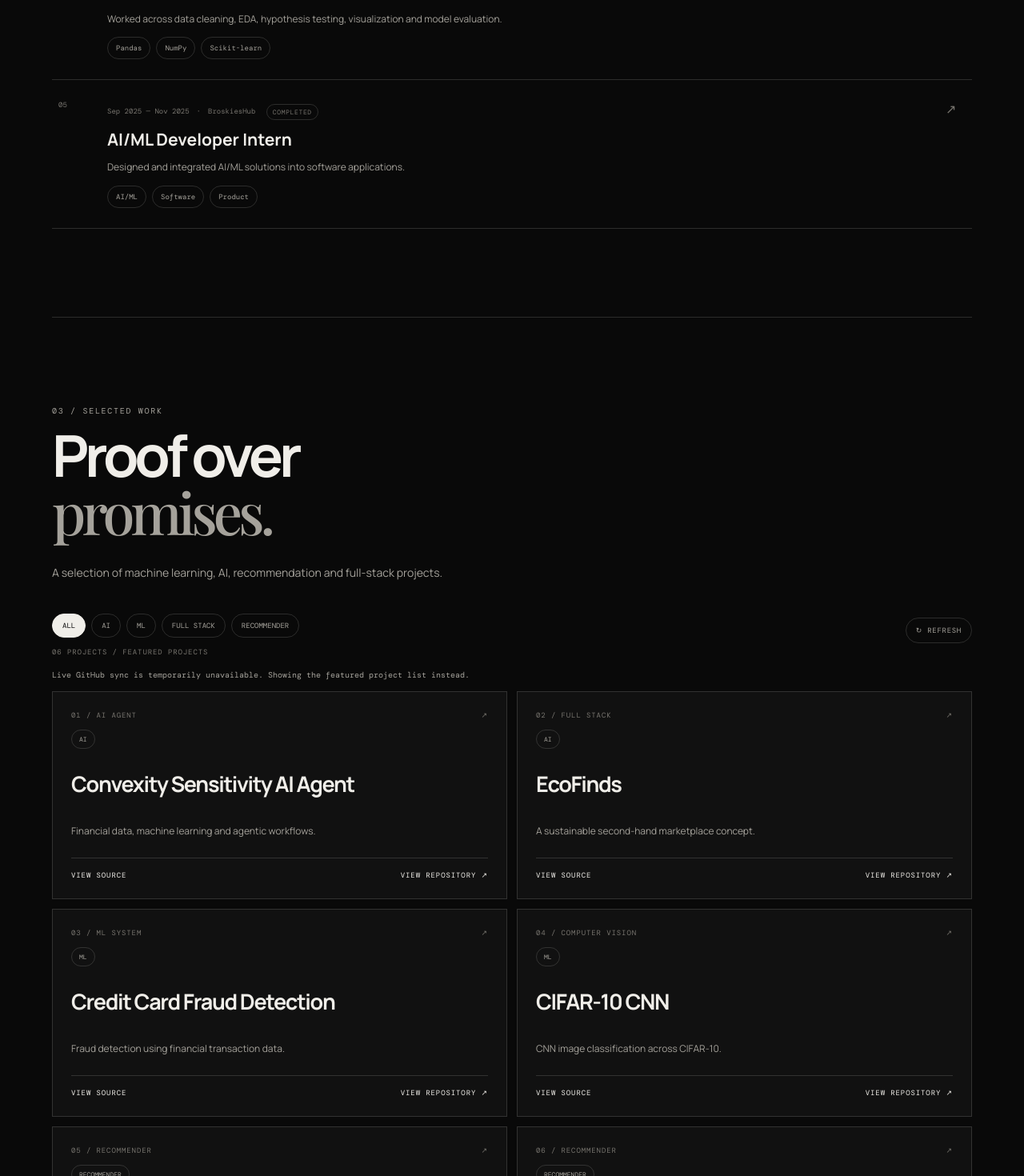
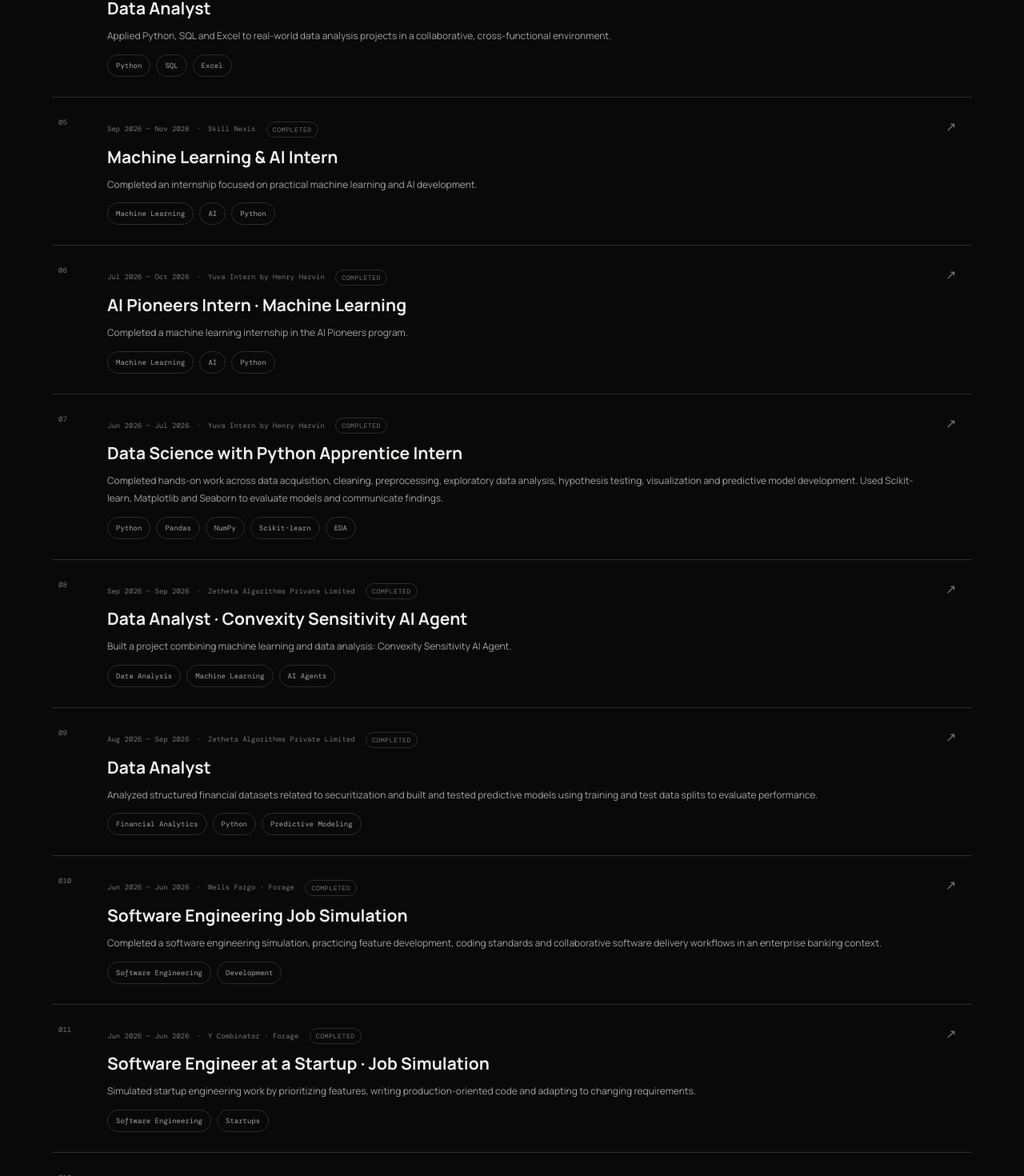
Before and after one commit to pranav1237/portfolio, a React (Vite) app: page / in a window 1280 px wide. Shown: the part 2368-3838 px from the top of the page at 80% size. Built offline with nearby package versions, Linux system fonts and the light colour scheme; no server answers; a web font is replaced by a local one.

Commit message:
Update portfolio experience from latest LinkedIn profile

```diff
--- a/src/Portfolio.jsx
+++ b/src/Portfolio.jsx
@@ -5,11 +5,24 @@ import './styles.css';
 const portrait = '/WhatsApp%20Image%202026-11-21%20at%2012.17.19.jpeg';
 const skills = ['Python','SQL','Java','C++','JavaScript','React','Node.js','Pandas','NumPy','Scikit-learn','Machine Learning','Agentic AI','LangChain','LangGraph','CrewAI','Power BI','Tableau','Excel','Git'];
 const roles = [
-  { title: 'Data Analyst', company: 'Bee Skilled', start: '2026-09', end: null, description: 'Applying Python, SQL and Excel to real-world data analysis work.', tags: ['Python','SQL','Excel'] },
-  { title: 'Machine Learning & AI Intern', company: 'Skill Nexis', start: '2026-09', end: null, description: 'Building practical experience across machine learning, AI workflows and applied development.', tags: ['ML','AI','Python'] },
-  { title: 'Data Analyst · AI Agent Project', company: 'Zetheta Algorithms', start: '2026-08', end: '2026-09', description: 'Analyzed financial datasets, built predictive models and worked on a Convexity Sensitivity AI Agent.', tags: ['Analytics','ML','AI Agents'] },
-  { title: 'Data Science Intern', company: 'Yuva Intern by Henry Harvin', start: '2026-06', end: '2026-07', description: 'Worked across data cleaning, EDA, hypothesis testing, visualization and model evaluation.', tags: ['Pandas','NumPy','Scikit-learn'] },
-  { title: 'AI/ML Developer Intern', company: 'BroskiesHub', start: '2025-09', end: '2025-11', description: 'Designed and integrated AI/ML solutions into software applications.', tags: ['AI/ML','Software','Product'] }
+  { title: 'AI Developer Intern', company: 'NEXVORA', start: '2026-11', end: null, description: 'Working on applied AI development as an intern, contributing to practical product and engineering work.', tags: ['AI','Python','Development'] },
+  { title: 'Agentic AI Role', company: 'Zetheta Algorithms Private Limited', start: '2026-11', end: null, description: 'Designing production-grade autonomous and multi-agent AI systems for financial services use cases, including investment research, regulatory compliance, customer service and portfolio management.', tags: ['Agentic AI','LLMs','Multi-agent systems'] },
+  { title: 'Student · B.Tech Computer Science & Engineering (AI/ML)', company: 'Bennett University', start: '2024-08', end: null, description: 'Pursuing a B.Tech in Computer Science and Engineering with an AI/ML specialization; actively building projects and developing practical engineering skills.', tags: ['AI/ML','Computer Science','Engineering'] },
+  { title: 'Data Analyst', company: 'Bee Skilled', start: '2026-09', end: '2026-11', description: 'Applied Python, SQL and Excel to real-world data analysis projects in a collaborative, cross-functional environment.', tags: ['Python','SQL','Excel'] },
+  { title: 'Machine Learning & AI Intern', company: 'Skill Nexis', start: '2026-09', end: '2026-11', description: 'Completed an internship focused on practical machine learning and AI development.', tags: ['Machine Learning','AI','Python'] },
+  { title: 'AI Pioneers Intern · Machine Learning', company: 'Yuva Intern by Henry Harvin', start: '2026-07', end: '2026-10', description: 'Completed a machine learning internship in the AI Pioneers program.', tags: ['Machine Learning','AI','Python'] },
+  { title: 'Data Science with Python Apprentice Intern', company: 'Yuva Intern by Henry Harvin', start: '2026-06', end: '2026-07', description: 'Completed hands-on work across data acquisition, cleaning, preprocessing, exploratory data analysis, hypothesis testing, visualization and predictive model development. Used Scikit-learn, Matplotlib and Seaborn to evaluate models and communicate findings.', tags: ['Python','Pandas','NumPy','Scikit-learn','EDA'] },
+  { title: 'Data Analyst · Convexity Sensitivity AI Agent', company: 'Zetheta Algorithms Private Limited', start: '2026-09', end: '2026-09', description: 'Built a project combining machine learning and data analysis: Convexity Sensitivity AI Agent.', tags: ['Data Analysis','Machine Learning','AI Agents'], link: 'https://github.com/pranav1237/Zetheta-Internship-Project-1B' },
+  { title: 'Data Analyst', company: 'Zetheta Algorithms Private Limited', start: '2026-08', end: '2026-09', description: 'Analyzed structured financial datasets related to securitization and built and tested predictive models using training and test data splits to evaluate performance.', tags: ['Financial Analytics','Python','Predictive Modeling'] },
+  { title: 'Software Engineering Job Simulation', company: 'Wells Fargo · Forage', start: '2026-06', end: '2026-06', description: 'Completed a software engineering simulation, practicing feature development, coding standards and collaborative software delivery workflows in an enterprise banking context.', tags: ['Software Engineering','Development'] },
+  { title: 'Software Engineer at a Startup · Job Simulation', company: 'Y Combinator · Forage', start: '2026-06', end: '2026-06', description: 'Simulated startup engineering work by prioritizing features, writing production-oriented code and adapting to changing requirements.', tags: ['Software Engineering','Startups'] },
+  { title: 'Operations Job Simulation', company: 'Goldman Sachs · Forage', start: '2026-05', end: '2026-05', description: 'Practiced trade lifecycle management, fund services workflows and reconciliation tasks in a financial services context.', tags: ['Operations','Financial Services'] },
+  { title: 'Software Engineering Job Simulation', company: 'Commonwealth Bank · Forage', start: '2026-04', end: '2026-04', description: 'Extended a C#/.NET backend with MongoDB, tested APIs using Postman, updated a React/Redux TypeScript frontend, added xUnit tests and practiced Git/GitHub branching and pull requests.', tags: ['C#/.NET','MongoDB','React','TypeScript','Postman'] },
+  { title: 'Quantitative Research Job Simulation', company: 'J.P. Morgan · Forage', start: '2026-02', end: '2026-02', description: 'Applied statistical and quantitative techniques to financial datasets, built predictive models and communicated data-driven insights.', tags: ['Quantitative Research','Statistics','Finance'] },
+  { title: 'Program Specialist · Job Simulation', company: 'J.P. Morgan · Forage', start: '2025-11', end: '2025-12', description: 'Completed a structured program covering software engineering best practices and financial technology concepts; built and tested interfaces for internal data visualization tools in a simulated trading environment.', tags: ['Software Engineering','FinTech','Data Visualization'] },
+  { title: 'Data Analyst · Job Simulation', company: 'Tata Group · Forage', start: '2025-09', end: '2025-10', description: 'Explored generative AI and large language models for business data analysis, analyzed datasets with Python and developed AI-assisted business insight reports using prompt engineering.', tags: ['Generative AI','LLMs','Python','Pandas'] },
+  { title: 'Data Specialist · Job Simulation', company: 'Deloitte · Forage', start: '2025-08', end: '2025-09', description: 'Performed statistical analysis and data-driven decision-making on business datasets; built dashboards and visualizations with Tableau and Power BI and practiced data wrangling and feature engineering.', tags: ['Data Analytics','Tableau','Power BI','Statistics'] },
+  { title: 'AI/ML Developer Intern', company: 'BroskiesHub', start: '2025-09', end: '2025-11', description: 'Designed and implemented AI/ML solutions for product development, collaborated with cross-functional teams to integrate models into software applications and contributed to workflow and risk-management improvements.', tags: ['AI/ML','Model Integration','Teamwork'] }
 ];
 const certificates = []; // Add verified credentials here; no certificates have been supplied yet.
 const formatMonth = value => new Date(value + '-01T00:00:00').toLocaleDateString('en-US', { month: 'short', year: 'numeric' });
@@ -148,7 +161,7 @@ export default function Portfolio() {
 
       <Reveal id="experience" className="section">
         <header><span>02 / EXPERIENCE</span><h2>Putting skills<br/><em>to work.</em></h2><p>A snapshot of internships and applied experience.</p></header>
-        <div className="roles">{roles.map((r,i)=><motion.article className="role" key={r.company} initial={{ opacity: 0, y: 15 }} whileInView={{ opacity: 1, y: 0 }} viewport={{ once: true }} transition={{ delay: i * .07 }}><small>0{i+1}</small><div><label>{roleDate(r)}　·　{r.company} <span className={roleIsCurrent(r) ? 'role-status current' : 'role-status'}>{roleIsCurrent(r) ? 'CURRENT' : 'COMPLETED'}</span></label><h3>{r.title}</h3><p>{r.description}</p><div className="tags">{r.tags.map(t=><span key={t}>{t}</span>)}</div></div><b aria-hidden="true">↗</b></motion.article>)}</div>
+        <div className="roles">{roles.map((r,i)=><motion.article className="role" key={`${r.company}-${r.title}-${r.start}`} initial={{ opacity: 0, y: 15 }} whileInView={{ opacity: 1, y: 0 }} viewport={{ once: true }} transition={{ delay: i * .07 }}><small>0{i+1}</small><div><label>{roleDate(r)}　·　{r.company} <span className={roleIsCurrent(r) ? 'role-status current' : 'role-status'}>{roleIsCurrent(r) ? 'CURRENT' : 'COMPLETED'}</span></label><h3>{r.title}</h3><p>{r.description}</p><div className="tags">{r.tags.map(t=><span key={t}>{t}</span>)}</div></div><b aria-hidden="true">↗</b></motion.article>)}</div>
       </Reveal>
 
       <Reveal id="projects" className="section">
```
